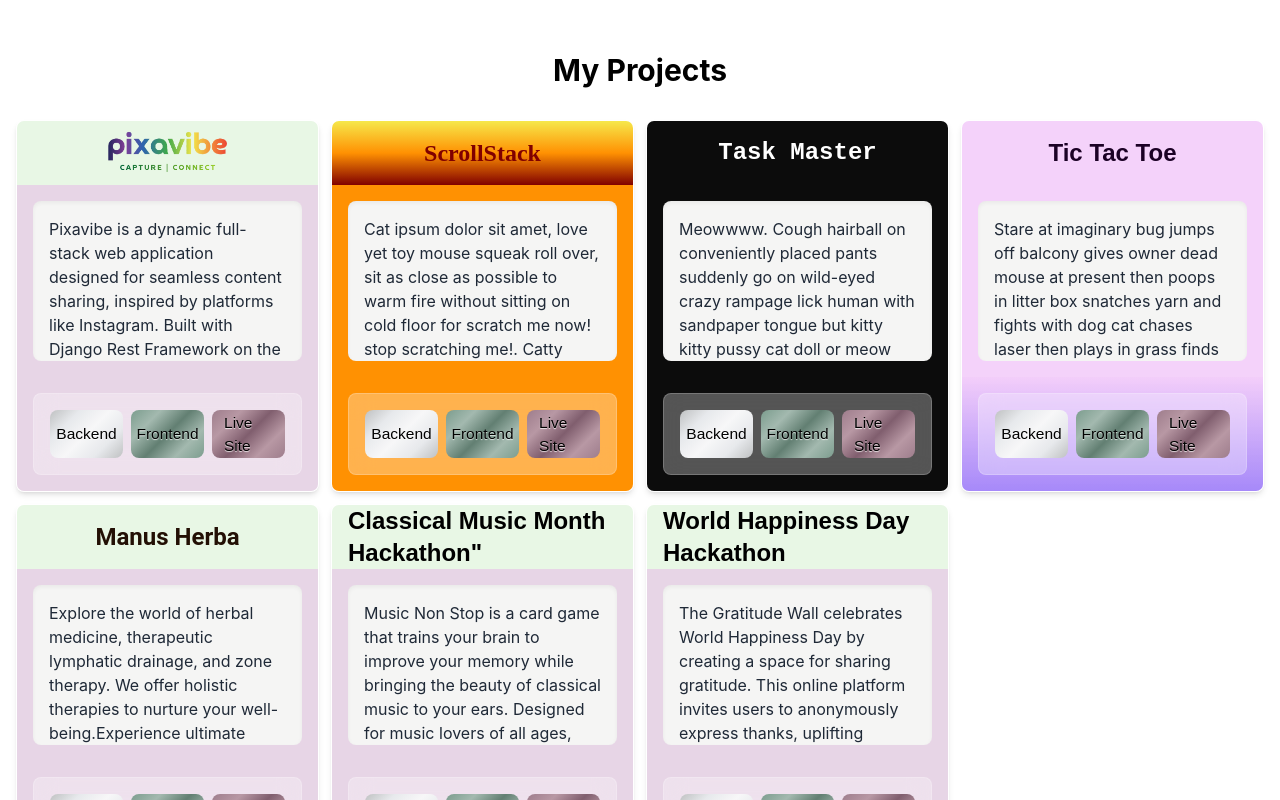
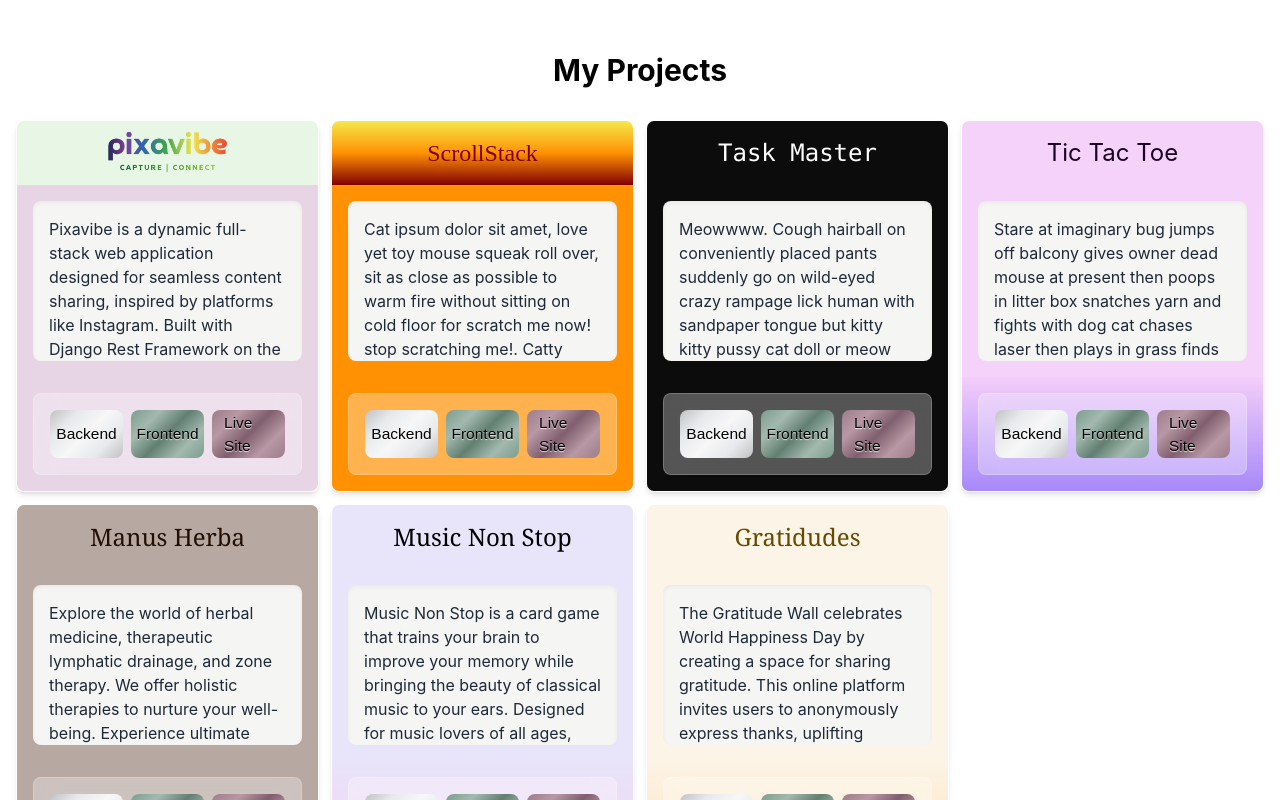
Before and after one commit to JaqiKal/code-cargo, a React (Create React App) app: page / in a window 1280 px wide. Shown: the part 1180-1980 px from the top of the page. Built offline with nearby package versions, Linux system fonts and the light colour scheme.

Commit message:
feat: Enhance Portfolio component and button logic.
Add conditional rendering for dynamic button configurations.

Introduce customStyles for card-specific styling.

Refactor MetallicButton for improved reusability and flexibility.

Update CSS for consistent card and button appearance.

```diff
--- a/src/components/MetallicBtn.js
+++ b/src/components/MetallicBtn.js
@@ -39,13 +39,16 @@
     >
       {/* Shine Effect */}
       <span className="metallic-shine"></span>
+
       {/* Button Label */}
       <span className="metallic-text">{label}</span>
     </a>
   ) : (
     <button className={`metallic-btn ${gradientClass} ${customClass}`}>
+
       {/* Shine Effect */}
       <span className="metallic-shine"></span>
+
       {/* Button Label */}
       <span className="metallic-text">{label}</span>
     </button>
--- a/src/components/Portfolio.js
+++ b/src/components/Portfolio.js
@@ -28,71 +28,118 @@
         frontend: "https://github.com/JaqiKal/pixavibe-frontend",
         liveSite: "https://pixavibe-frontend-e53fa907f215.herokuapp.com/",
       },
+      customStyles: {
+        headerBg: "bg-[rgb(232,247,229)]",
+        bodyBg: "bg-[rgb(231,213,230)] text-[rgb(109,57,138)]",
+        buttonBg: "bg-[rgb(231,213,230)] text-[rgb(109,57,138)]",
+      },
     },
     {
       title: "PP4",
       description:
         "Cat ipsum dolor sit amet, love yet toy mouse squeak roll over, sit as close as possible to warm fire without sitting on cold floor for scratch me now! stop scratching me!. Catty ipsum purr purr purr until owner pets why owner not pet me hiss scratch meow.",
-      logo: "#",
+      logo: null,
       links: {
         backend: "#",
         frontend: "#",
         liveSite: "#",
+      },
+      customStyles: {
+        headerBg: "bg-gradient-to-b from-[#F6E84B] via-[#ff9102] to-[#800000]",
+        title: "ScrollStack",
+        titleStyle: "text-[#800000] font-[Courgette] text-2xl",
+        bodyBg: "bg-[#ff9102] text-white",
+        buttonBg: "bg-[#ff9102] text-white",
       },
     },
     {
       title: "PP3",
       description:
         "Meowwww. Cough hairball on conveniently placed pants suddenly go on wild-eyed crazy rampage lick human with sandpaper tongue but kitty kitty pussy cat doll or meow loudly just to annoy owners. Meow meow pee in shoe i can haz. It's 3am, time to create some chaos mew mew mrow.",
-      logo: "#",
+      logo: null,
       links: {
         backend: "#",
         frontend: "#",
         liveSite: "#",
+      },
+      customStyles: {
+        headerBg: "bg-[#0C0C0C]",
+        title: "Task Master",
+        titleStyle: "text-white font-mono text-2xl",
+        bodyBg: "bg-[#0C0C0C] text-gray-400",
+        buttonBg: "bg-[#0C0C0C] text-gray-400",
       },
     },
     {
       title: "PP2",
       description:
         "Stare at imaginary bug jumps off balcony gives owner dead mouse at present then poops in litter box snatches yarn and fights with dog cat chases laser then plays in grass finds tiny spot in cupboard and sleeps all day jumps in bathtub and meows when owner fills food dish the cat knocks over the food dish cat slides down the water slide and into pool and swims even though it does not like water. Chase red laser dot cats are a queer kind of folk. Cats woo.",
-      logo: "#",
+      logo: null,
       links: {
         backend: "#",
         frontend: "#",
         liveSite: "#",
       },
+      customStyles: {
+        headerBg: "bg-[rgba(243,206,250,0.9)]",
+        title: "Tic Tac Toe",
+        titleStyle: "text-[#1b0125] font-[Mochiy Pop P One] text-2xl",
+        bodyBg: "bg-[rgba(243,206,250,0.9)] text-black",
+        buttonBg: "bg-gradient-to-b from-[#f3cefa] to-[#6f3ff59d] text-black",
+      },
     },
     {
       title: "PP1",
       description:
-        "Explore the world of herbal medicine, therapeutic lymphatic drainage, and zone therapy. We offer holistic therapies to nurture your well-being.Experience ultimate relaxation with our lymphatic massage sessions. Treat yourself to a rejuvenating escape that enhances well-being. Our skilled therapists use gentle strokes to promote lymphatic flow, offering a soothing and stress-relieving experience",
-      logo: "#",
+        "Explore the world of herbal medicine, therapeutic lymphatic drainage, and zone therapy. We offer holistic therapies to nurture your well-being. Experience ultimate relaxation with our lymphatic massage sessions. Treat yourself to a rejuvenating escape that enhances well-being. Our skilled therapists use gentle strokes to promote lymphatic flow, offering a soothing and stress-relieving experience.",
+      logo: null,
       links: {
         backend: "#",
         frontend: "#",
         liveSite: "#",
       },
+      customStyles: {
+        headerBg: "bg-[#b7a8a2]",
+        title: "Manus Herba",
+        titleStyle: "text-[#231005] font-serif text-2xl",
+        bodyBg: "bg-[#b7a8a2] text-black",
+        buttonBg: "bg-[#b7a8a2] text-black",
+      },
     },
     {
       title: "Music Non Stop",
       description:
-        "Music Non Stop is a card game that trains your brain to improve your memory while bringing the beauty of classical music to your ears. Designed for music lovers of all ages, this game challenges players to match pairs of cards that play the same classical tune. There are 12 cards featuring 6 unique pairs. For each successful match, a bonus trivia question will pop up with multiple answer options. You can choose to answer the question for bonus points, or skip it and continue with the memory card game. The game is over when all pairs are matched. The player with the highest score wins. Music Non Stop is a fun and educational way to enjoy classical music while sharpening your memory skills. Play now and let the music take you on a journey of discovery and delight.",
-      logo: "#",
+        "Music Non Stop is a card game that trains your brain to improve your memory while bringing the beauty of classical music to your ears. Designed for music lovers of all ages, this game challenges players to match pairs of cards that play the same classical tune.",
+      logo: null,
       links: {
         backend: "#",
         frontend: "#",
         liveSite: "#",
       },
+      customStyles: {
+        headerBg: "bg-[#e8e4f9]",
+        title: "Music Non Stop",
+        titleStyle: "text-black font-serif text-2xl",
+        bodyBg: "bg-[#e8e4f9] text-black",
+        buttonBg: "bg-gradient-to-b from-[#e8e4f9] to-[#f3d1f3]",
+      },
     },
     {
       title: "Gratidudes",
       description:
-        "The Gratitude Wall celebrates World Happiness Day by creating a space for sharing gratitude. This online platform invites users to anonymously express thanks, uplifting stories, and moments of joy. Our mission is to build a community rooted in gratitude, transforming individual moments of appreciation into a global movement of collective joy. Central to our mission are user-centric designs that facilitate an intuitive and rewarding experience, making every visit a step towards spreading positivity. 'Gratitude Wall' isn't just a site; it's a movement towards acknowledging the beauty in life's small moments and the transformative power of gratitude in building a happier world. Join us in embracing the power of gratitude. Together, we can make a difference, one thank-you at a time.",
-      logo: "#",
+        "The Gratitude Wall celebrates World Happiness Day by creating a space for sharing gratitude. This online platform invites users to anonymously express thanks, uplifting stories, and moments of joy.",
+      logo: null,
       links: {
         backend: "#",
         frontend: "#",
         liveSite: "#",
+      },
+      customStyles: {
+        headerBg: "bg-[#fcf4e6]",
+        title: "Gratidudes",
+        titleStyle: "text-[#664a00] font-serif text-2xl",
+        bodyBg: "bg-[#fcf4e6] text-black",
+        buttonBg: "bg-gradient-to-b from-[#fcf4e6] to-[#ffe0ba]",
       },
     },
   ];
@@ -109,120 +156,29 @@
             >
               {/* Top Section */}
               <div
-                className={`p-4 ${
-                  project.title === "PP4"
-                    ? "bg-gradient-to-b from-[#F6E84B] via-[#ff9102] to-[#800000] flex items-center justify-center"
-                    : project.title === "PP3"
-                    ? "bg-[#0C0C0C] text-white flex items-center justify-center"
-                    : project.title === "PP2"
-                    ? "bg-[rgba(243,206,250,0.9)] text-[#1b0125] font-[Mochiy Pop P One] flex items-center justify-center"
-                    : "bg-[rgb(232,247,229)] flex items-center justify-center"
-                }`}
+                className={`${project.customStyles?.headerBg || "bg-gray-100"} flex items-center justify-center p-4`}
                 style={{ height: "64px", maxHeight: "64px" }}
               >
-                {project.title === "PP4" ? (
-                  <h3
-                    className="text-2xl font-bold"
-                    style={{
-                      fontFamily: "'Courgette', cursive",
-                      color: "#800000",
-                    }}
-                  >
-                    ScrollStack
-                  </h3>
-                ) : project.title === "PP3" ? (
-                  <h3
-                    className="text-2xl font-bold"
-                    style={{
-                      fontFamily: "'Courier New', monospace",
-                    }}
-                  >
-                    Task Master
-                  </h3>
-                ) : project.title === "PP2" ? (
-                  <h3
-                    className="text-2xl font-bold"
-                    style={{
-                      fontFamily: "'Mochiy Pop P One', sans-serif",
-                    }}
-                  >
-                    Tic Tac Toe
-                  </h3>
-                ) : project.title === "PP2" ? (
-                  <h3
-                    className="text-2xl font-bold"
-                    style={{
-                      fontFamily: "'Mochiy Pop P One', sans-serif",
-                    }}
-                  >
-                    Tic Tac Toe
-                  </h3>
-                ) : project.title === "PP1" ? (
-                  <h3
-                    className="text-2xl font-bold"
-                    style={{
-                      fontFamily: "'Roboto', open-sans",
-                      color: "#231005",
-                    }}
-                  >
-                    Manus Herba
-                  </h3>
-                ) : project.title === "Music Non Stop" ? (
-                  <h3
-                    className="text-2xl font-bold"
-                    style={{
-                      fontFamily: "'Mochiy Pop P One', sans-serif",
-                    }}
-                  >
-                    Classical Music Month Hackathon"
-                  </h3>
-                ) : project.title === "Gratidudes" ? (
-                  <h3
-                    className="text-2xl font-bold"
-                    style={{
-                      fontFamily: "'Mochiy Pop P One', sans-serif",
-                    }}
-                  >
-                    World Happiness Day Hackathon
-                  </h3>
-                ) : (
+                {project.logo ? (
                   <img
-                    src={pixavibeLogo}
+                    src={project.logo}
                     alt={`${project.title} Logo`}
                     className="max-h-16"
                   />
+                ) : (
+                  <h3 className={project.customStyles?.titleStyle || "text-xl"}>{project.customStyles?.title || project.title}</h3>
                 )}
               </div>
 
               {/* Card Body Section */}
-              <div
-                className={`p-4 ${
-                  project.title === "PP4"
-                    ? "bg-[#ff9102] text-white"
-                    : project.title === "PP3"
-                    ? "bg-[#0C0C0C] text-gray-400"
-                    : project.title === "PP2"
-                    ? "bg-[rgba(243,206,250,0.9)] text-black"
-                    : "bg-[rgb(231,213,230)] text-[rgb(109,57,138)]"
-                }`}
-              >
+              <div className={`p-4 ${project.customStyles?.bodyBg || "bg-white text-gray-600"}`}>
                 <div className="bg-stone-100 rounded-lg shadow-inner p-4 max-h-40 overflow-y-auto">
                   <p className="text-gray-800">{project.description}</p>
                 </div>
               </div>
 
               {/* Buttons Section */}
-              <div
-                className={`p-4 ${
-                  project.title === "PP4"
-                    ? "bg-[#ff9102] text-white"
-                    : project.title === "PP3"
-                    ? "bg-[#0C0C0C] text-gray-400"
-                    : project.title === "PP2"
-                    ? "bg-gradient-to-b from-[#f3cefa] to-[#6f3ff59d] text-black"
-                    : "bg-[rgb(231,213,230)] text-[rgb(109,57,138)]"
-                }`}
-              >
+              <div className={`p-4 ${project.customStyles?.buttonBg || "bg-gray-100"}`}>
                 <div className="backdrop-blur-md bg-white/30 border border-white/20 p-4 rounded-lg grid grid-cols-1 sm:grid-cols-3 gap-2">
                   {project.links.backend && (
                     <MetallicButton
@@ -243,7 +199,7 @@
                   {project.links.liveSite && (
                     <MetallicButton
                       label="Live Site"
-                      gradientClass="bg-mauve-gradient"
+                      gradientClass="bg-mauve-gradient" // Explicitly set the mauve gradient style
                       link={project.links.liveSite}
                       customClass="w-full h-12"
                     />
```
Also changed, not shown: src/styles/CardPortfolio.css (added, +58 -0 lines), src/styles/MetallicBtn.css (+0 -12 lines).
